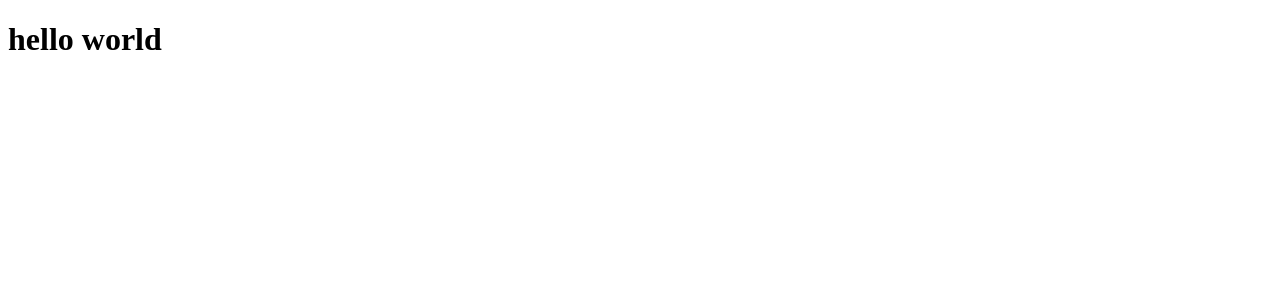
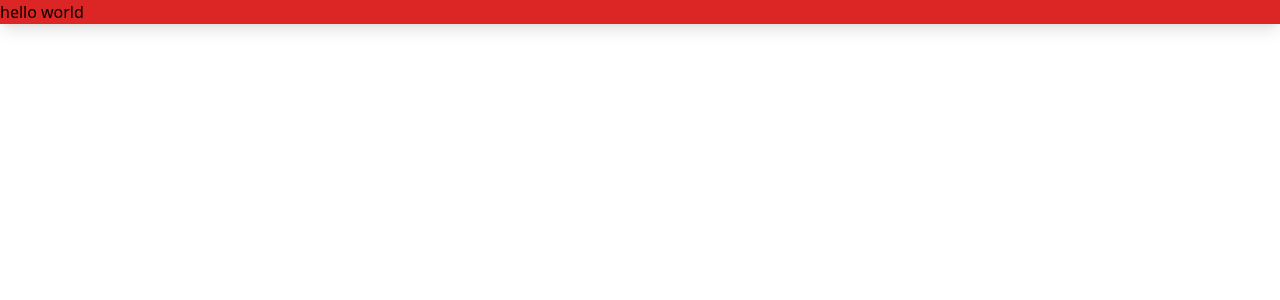
Before and after one commit to aaronmitchellvt/pantrypal, a Nuxt app: page / in a window 1280 px wide. Shown: the top 300 px of the page. Built offline with nearby package versions, Linux system fonts and the light colour scheme.

Commit message:
tailwind setup

```diff
--- a/nuxt.config.ts
+++ b/nuxt.config.ts
@@ -1,4 +1,6 @@
 // https://nuxt.com/docs/api/configuration/nuxt-config
 export default defineNuxtConfig({
-
+  modules: [
+    '@nuxtjs/tailwindcss'
+  ]
 })
--- a/package.json
+++ b/package.json
@@ -8,6 +8,7 @@
     "postinstall": "nuxt prepare"
   },
   "devDependencies": {
+    "@nuxtjs/tailwindcss": "^6.4.1",
     "nuxt": "^3.2.2"
   },
   "dependencies": {
--- a/pages/index.vue
+++ b/pages/index.vue
@@ -1,5 +1,5 @@
 <template>
   <div>
-    <h1>hello world</h1>
+    <h1 class="bg-red-600 shadow-lg">hello world</h1>
   </div>
 </template>
```
Also changed, not shown: 1 other file (tests, documents, lock files or other folders).
